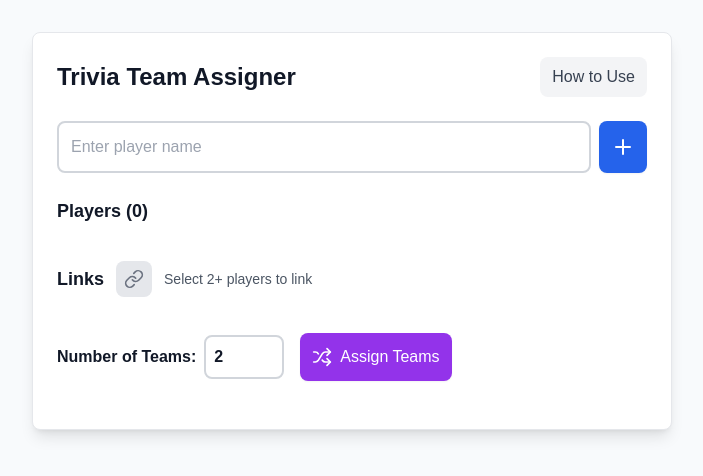
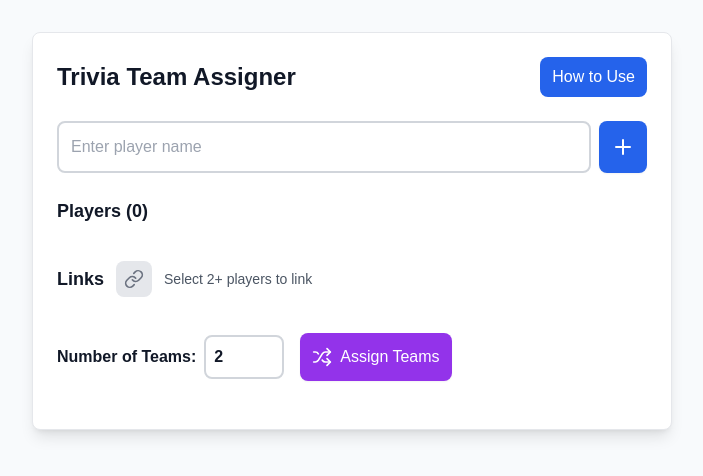
Before and after one commit to ZeroProtagonist/trivia-team-assigner, a Next.js app: page / in a window 1280 px wide. Shown: the top 476 px of the page, without its empty margins (288-991 px from the left). Built offline with nearby package versions, Linux system fonts and the light colour scheme.

Commit message:
Update How to Use button to match blue color scheme

```diff
--- a/components/TeamAssigner.tsx
+++ b/components/TeamAssigner.tsx
@@ -176,7 +176,7 @@ const TeamAssigner = () => {
     setTeams(newTeams);
   };
 
-  // UI render code remains the same as before...
+
   return (
     <div className="max-w-2xl mx-auto p-4 space-y-6">
       <div className="bg-white shadow-lg rounded-lg p-6 border border-gray-200">
@@ -184,7 +184,7 @@ const TeamAssigner = () => {
   <h1 className="text-2xl font-bold text-gray-900">Trivia Team Assigner</h1>
   <a
     href="/how-to"
-    className="px-3 py-2 bg-gray-100 text-gray-700 rounded-lg hover:bg-gray-200 focus:ring-2 focus:ring-gray-300"
+    className="px-3 py-2 bg-blue-600 text-white rounded-lg hover:bg-blue-700 focus:ring-2 focus:ring-blue-300"
   >
     How to Use
   </a>
```
